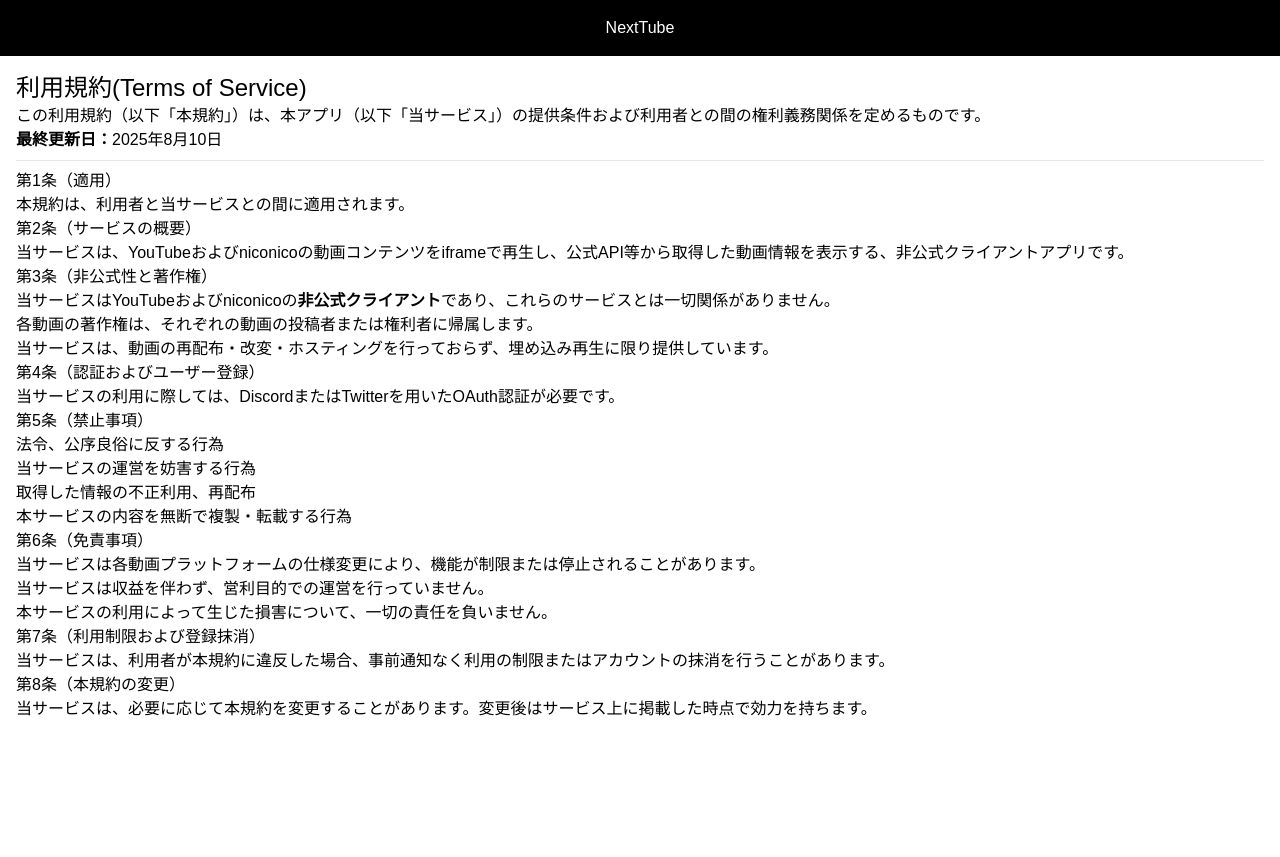
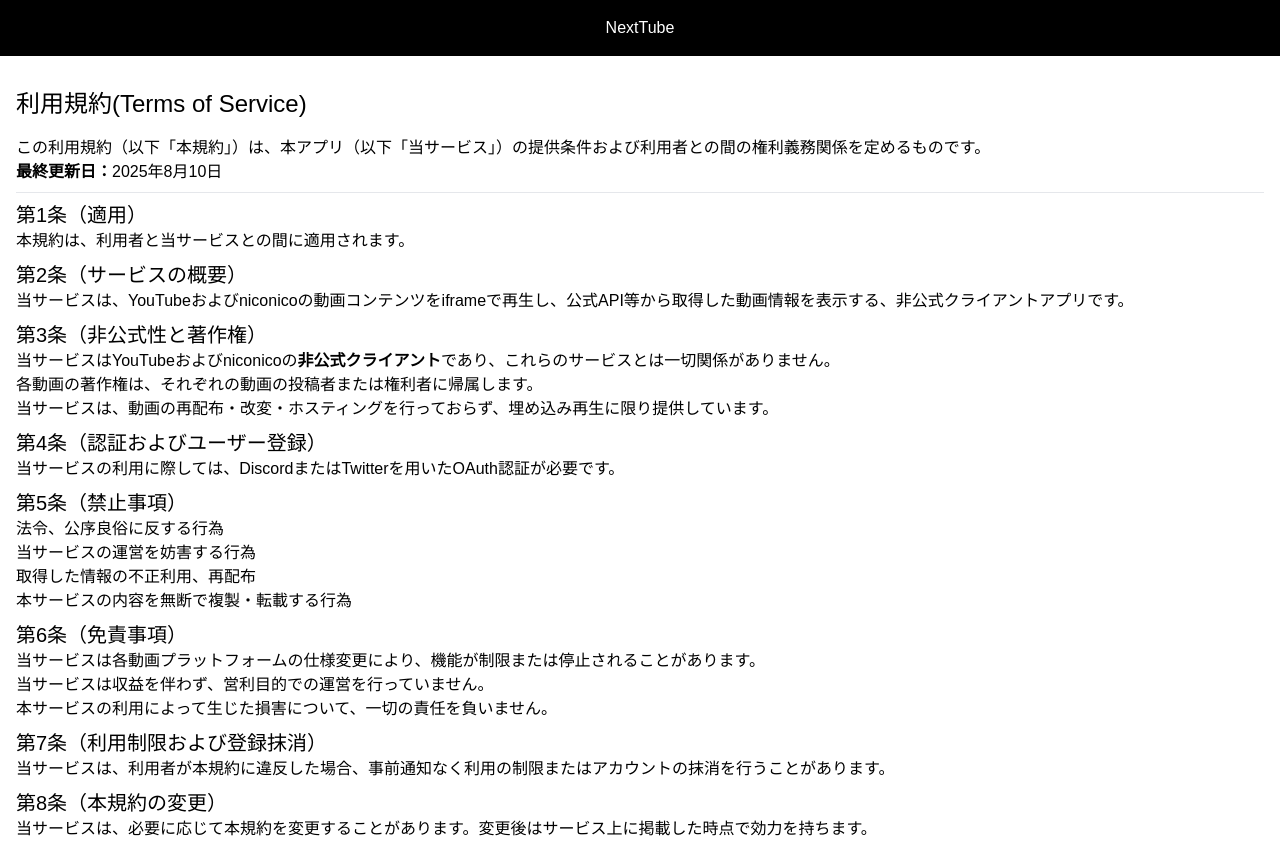
Before and after one commit to Skota11/app-nextyt, a Next.js app: page /terms in a window 1280 px wide. Before the commit the page ends 800 px from the top, so only its background shows below. Built offline with nearby package versions, Linux system fonts and the light colour scheme; a web font is replaced by a local one.

Commit message:
利用規約_スタイル調整

```diff
--- a/src/app/terms/page.tsx
+++ b/src/app/terms/page.tsx
@@ -1,31 +1,31 @@
 export default function Page() {
     return (
         <div className="p-4">
-            <h1 className="text-2xl">利用規約(Terms of Service)</h1>
+            <h1 className="text-2xl my-4">利用規約(Terms of Service)</h1>
             <p>この利用規約（以下「本規約」）は、本アプリ（以下「当サービス」）の提供条件および利用者との間の権利義務関係を定めるものです。</p>
             <p><strong>最終更新日：</strong>2025年8月10日</p>
 
             <hr className="my-2" />
 
-            <h2>第1条（適用）</h2>
+            <h2 className="text-xl">第1条（適用）</h2>
             <p>本規約は、利用者と当サービスとの間に適用されます。</p>
 
-            <h2>第2条（サービスの概要）</h2>
+            <h2 className="text-xl mt-2">第2条（サービスの概要）</h2>
             <p>当サービスは、YouTubeおよびniconicoの動画コンテンツをiframeで再生し、公式API等から取得した動画情報を表示する、非公式クライアントアプリです。</p>
 
-            <h2>第3条（非公式性と著作権）</h2>
+            <h2 className="text-xl mt-2">第3条（非公式性と著作権）</h2>
             <ol>
             <li>当サービスはYouTubeおよびniconicoの<strong>非公式クライアント</strong>であり、これらのサービスとは一切関係がありません。</li>
             <li>各動画の著作権は、それぞれの動画の投稿者または権利者に帰属します。</li>
             <li>当サービスは、動画の再配布・改変・ホスティングを行っておらず、埋め込み再生に限り提供しています。</li>
             </ol>
 
-            <h2>第4条（認証およびユーザー登録）</h2>
+            <h2 className="text-xl mt-2">第4条（認証およびユーザー登録）</h2>
             <ol>
             <li>当サービスの利用に際しては、DiscordまたはTwitterを用いたOAuth認証が必要です。</li>
             </ol>
 
-            <h2>第5条（禁止事項）</h2>
+            <h2 className="text-xl mt-2">第5条（禁止事項）</h2>
             <ul>
             <li>法令、公序良俗に反する行為</li>
             <li>当サービスの運営を妨害する行為</li>
@@ -33,17 +33,17 @@ export default function Page() {
             <li>本サービスの内容を無断で複製・転載する行為</li>
             </ul>
 
-            <h2>第6条（免責事項）</h2>
+            <h2 className="text-xl mt-2">第6条（免責事項）</h2>
             <ol>
             <li>当サービスは各動画プラットフォームの仕様変更により、機能が制限または停止されることがあります。</li>
             <li>当サービスは収益を伴わず、営利目的での運営を行っていません。</li>
             <li>本サービスの利用によって生じた損害について、一切の責任を負いません。</li>
             </ol>
 
-            <h2>第7条（利用制限および登録抹消）</h2>
+            <h2 className="text-xl mt-2">第7条（利用制限および登録抹消）</h2>
             <p>当サービスは、利用者が本規約に違反した場合、事前通知なく利用の制限またはアカウントの抹消を行うことがあります。</p>
 
-            <h2>第8条（本規約の変更）</h2>
+            <h2 className="text-xl mt-2">第8条（本規約の変更）</h2>
             <p>当サービスは、必要に応じて本規約を変更することがあります。変更後はサービス上に掲載した時点で効力を持ちます。</p>
         </div>
     )
```
